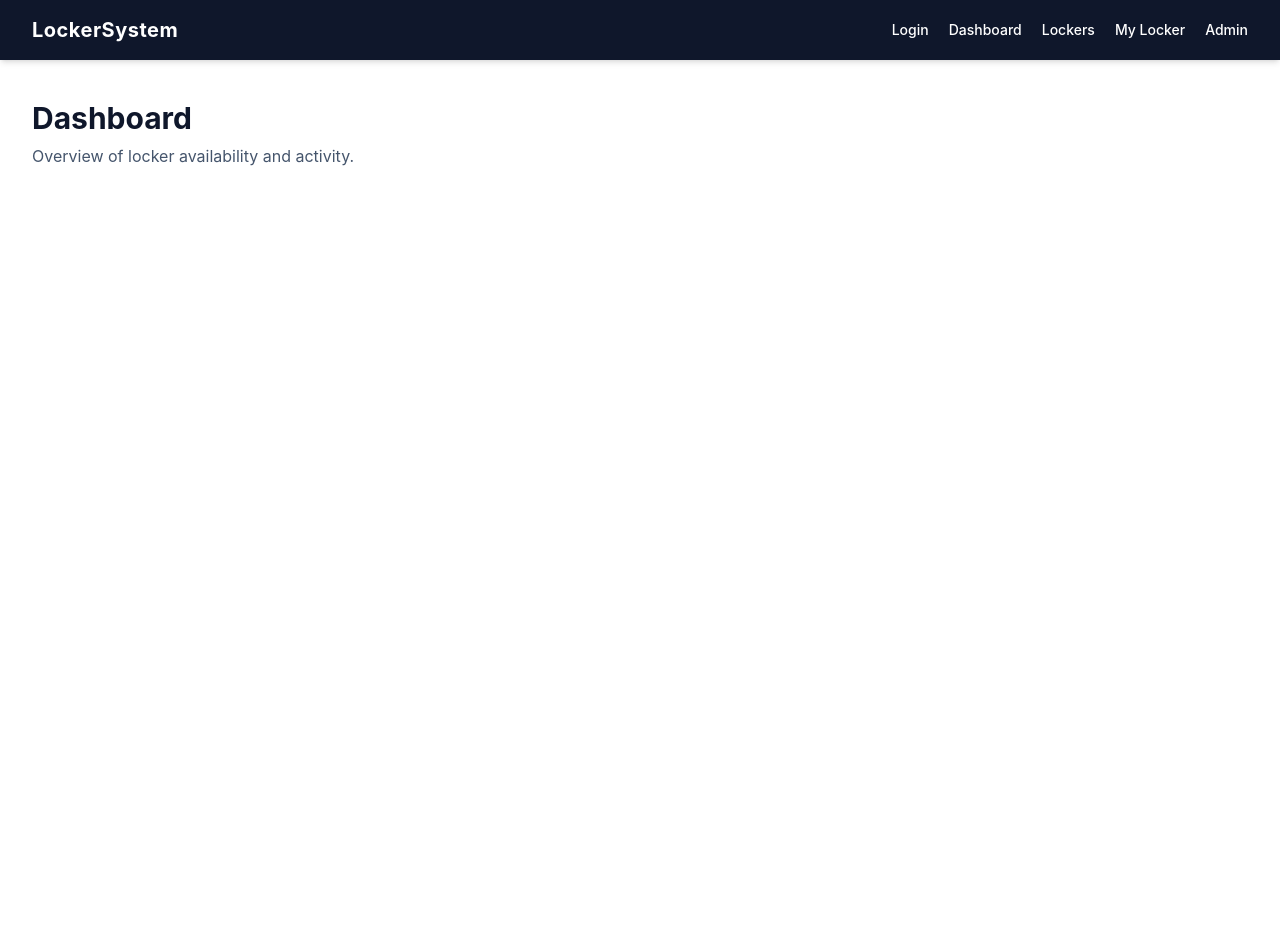
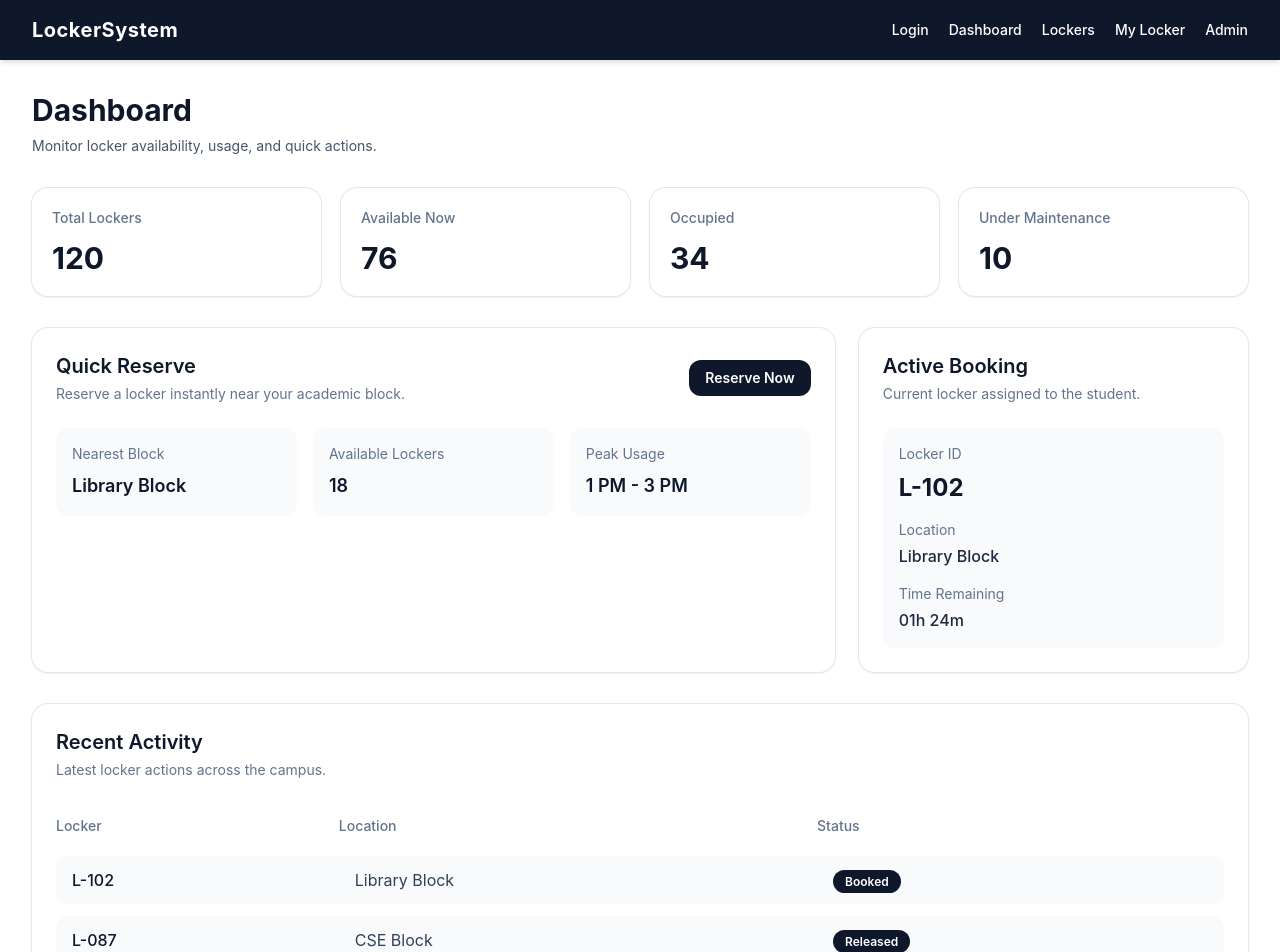
Before and after one commit to sarthakkaundal/LockerSystem, a React app in the folder frontend/: page /dashboard in a window 1280 px wide. Shown: the top 952 px of the page. Before the commit the page ends 800 px from the top, so only its background shows below. Built offline with nearby package versions, Linux system fonts and the light colour scheme; the HTML template or start-up script is replaced by a standard one.

Commit message:
feat: build dashboard UI with stats and activity section

```diff
--- a/frontend/src/pages/Dashboard.jsx
+++ b/frontend/src/pages/Dashboard.jsx
@@ -1,11 +1,132 @@
+const stats = [
+  { title: "Total Lockers", value: "120" },
+  { title: "Available Now", value: "76" },
+  { title: "Occupied", value: "34" },
+  { title: "Under Maintenance", value: "10" },
+];
+
+const recentActivity = [
+  { id: 1, locker: "L-102", location: "Library Block", status: "Booked" },
+  { id: 2, locker: "L-087", location: "CSE Block", status: "Released" },
+  { id: 3, locker: "L-054", location: "Admin Block", status: "Occupied" },
+];
+
 function Dashboard() {
   return (
-    <div className="px-8 py-10">
-      <h1 className="text-3xl font-bold text-slate-900">Dashboard</h1>
-      <p className="mt-2 text-slate-600">
-        Overview of locker availability and activity.
-      </p>
-    </div>
+    <section className="px-6 py-8 md:px-8">
+      <div className="mb-8">
+        <h1 className="text-3xl font-bold text-slate-900">Dashboard</h1>
+        <p className="mt-2 text-sm text-slate-600">
+          Monitor locker availability, usage, and quick actions.
+        </p>
+      </div>
+
+      <div className="grid gap-5 sm:grid-cols-2 xl:grid-cols-4">
+        {stats.map((item) => (
+          <div
+            key={item.title}
+            className="rounded-2xl bg-white p-5 shadow-sm ring-1 ring-slate-200"
+          >
+            <p className="text-sm font-medium text-slate-500">{item.title}</p>
+            <h2 className="mt-3 text-3xl font-bold text-slate-900">
+              {item.value}
+            </h2>
+          </div>
+        ))}
+      </div>
+
+      <div className="mt-8 grid gap-6 xl:grid-cols-3">
+        <div className="rounded-2xl bg-white p-6 shadow-sm ring-1 ring-slate-200 xl:col-span-2">
+          <div className="flex items-center justify-between">
+            <div>
+              <h3 className="text-xl font-semibold text-slate-900">
+                Quick Reserve
+              </h3>
+              <p className="mt-1 text-sm text-slate-500">
+                Reserve a locker instantly near your academic block.
+              </p>
+            </div>
+
+            <button className="rounded-xl bg-slate-900 px-4 py-2 text-sm font-semibold text-white transition hover:bg-slate-600">
+              Reserve Now
+            </button>
+          </div>
+
+          <div className="mt-6 grid gap-4 md:grid-cols-3">
+            <div className="rounded-xl bg-slate-50 p-4">
+              <p className="text-sm text-slate-500">Nearest Block</p>
+              <h4 className="mt-2 text-lg font-semibold text-slate-900">
+                Library Block
+              </h4>
+            </div>
+
+            <div className="rounded-xl bg-slate-50 p-4">
+              <p className="text-sm text-slate-500">Available Lockers</p>
+              <h4 className="mt-2 text-lg font-semibold text-slate-900">18</h4>
+            </div>
+
+            <div className="rounded-xl bg-slate-50 p-4">
+              <p className="text-sm text-slate-500">Peak Usage</p>
+              <h4 className="mt-2 text-lg font-semibold text-slate-900">
+                1 PM - 3 PM
+              </h4>
+            </div>
+          </div>
+        </div>
+
+        <div className="rounded-2xl bg-white p-6 shadow-sm ring-1 ring-slate-200">
+          <h3 className="text-xl font-semibold text-slate-900">Active Booking</h3>
+          <p className="mt-1 text-sm text-slate-500">
+            Current locker assigned to the student.
+          </p>
+
+          <div className="mt-6 rounded-xl bg-slate-50 p-4">
+            <p className="text-sm text-slate-500">Locker ID</p>
+            <h4 className="mt-2 text-2xl font-bold text-slate-900">L-102</h4>
+
+            <p className="mt-4 text-sm text-slate-500">Location</p>
+            <p className="mt-1 font-medium text-slate-800">Library Block</p>
+
+            <p className="mt-4 text-sm text-slate-500">Time Remaining</p>
+            <p className="mt-1 font-medium text-slate-800">01h 24m</p>
+          </div>
+        </div>
+      </div>
+
+      <div className="mt-8 rounded-2xl bg-white p-6 shadow-sm ring-1 ring-slate-200">
+        <h3 className="text-xl font-semibold text-slate-900">Recent Activity</h3>
+        <p className="mt-1 text-sm text-slate-500">
+          Latest locker actions across the campus.
+        </p>
+
+        <div className="mt-6 overflow-x-auto">
+          <table className="min-w-full border-separate border-spacing-y-3">
+            <thead>
+              <tr className="text-left text-sm text-slate-500">
+                <th className="pb-2 font-medium">Locker</th>
+                <th className="pb-2 font-medium">Location</th>
+                <th className="pb-2 font-medium">Status</th>
+              </tr>
+            </thead>
+            <tbody>
+              {recentActivity.map((item) => (
+                <tr key={item.id} className="rounded-xl bg-slate-50">
+                  <td className="rounded-l-xl px-4 py-3 font-medium text-slate-900">
+                    {item.locker}
+                  </td>
+                  <td className="px-4 py-3 text-slate-700">{item.location}</td>
+                  <td className="rounded-r-xl px-4 py-3">
+                    <span className="rounded-full bg-slate-900 px-3 py-1 text-xs font-semibold text-white">
+                      {item.status}
+                    </span>
+                  </td>
+                </tr>
+              ))}
+            </tbody>
+          </table>
+        </div>
+      </div>
+    </section>
   );
 }
 
```
